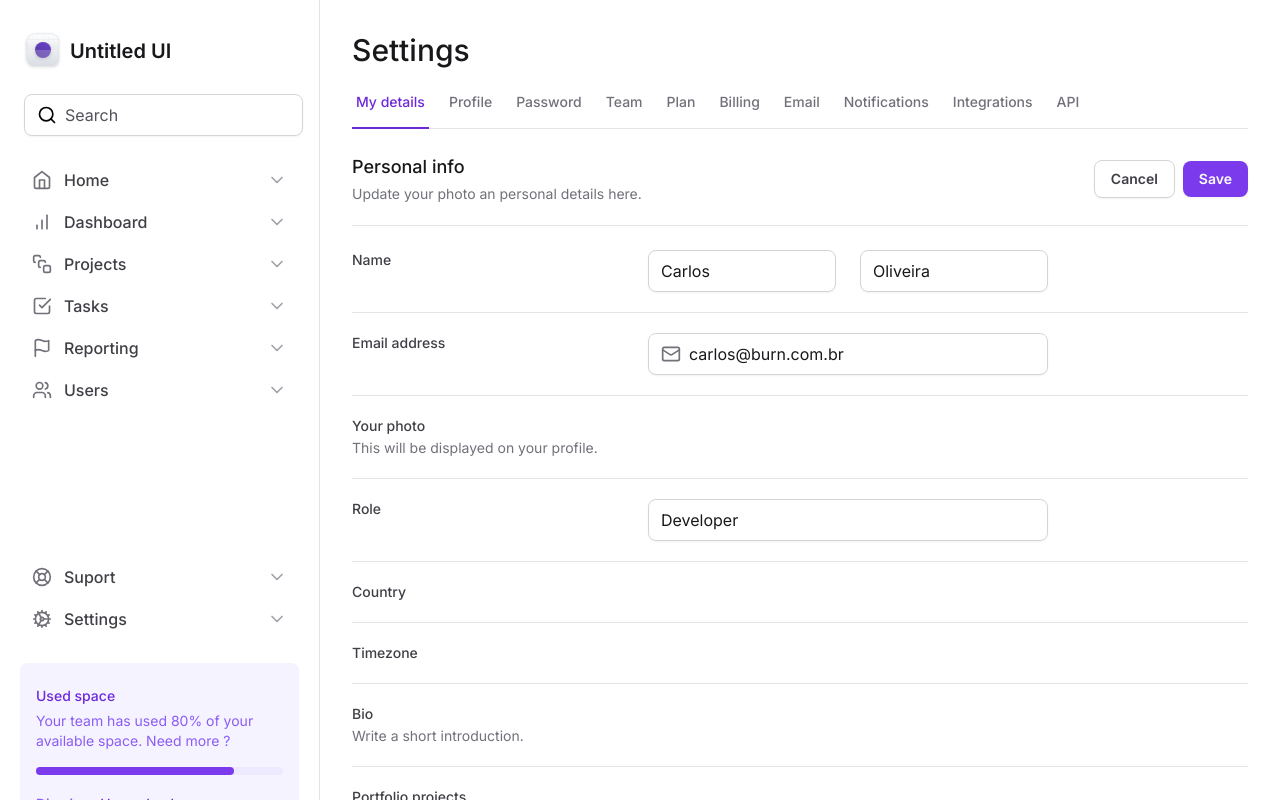
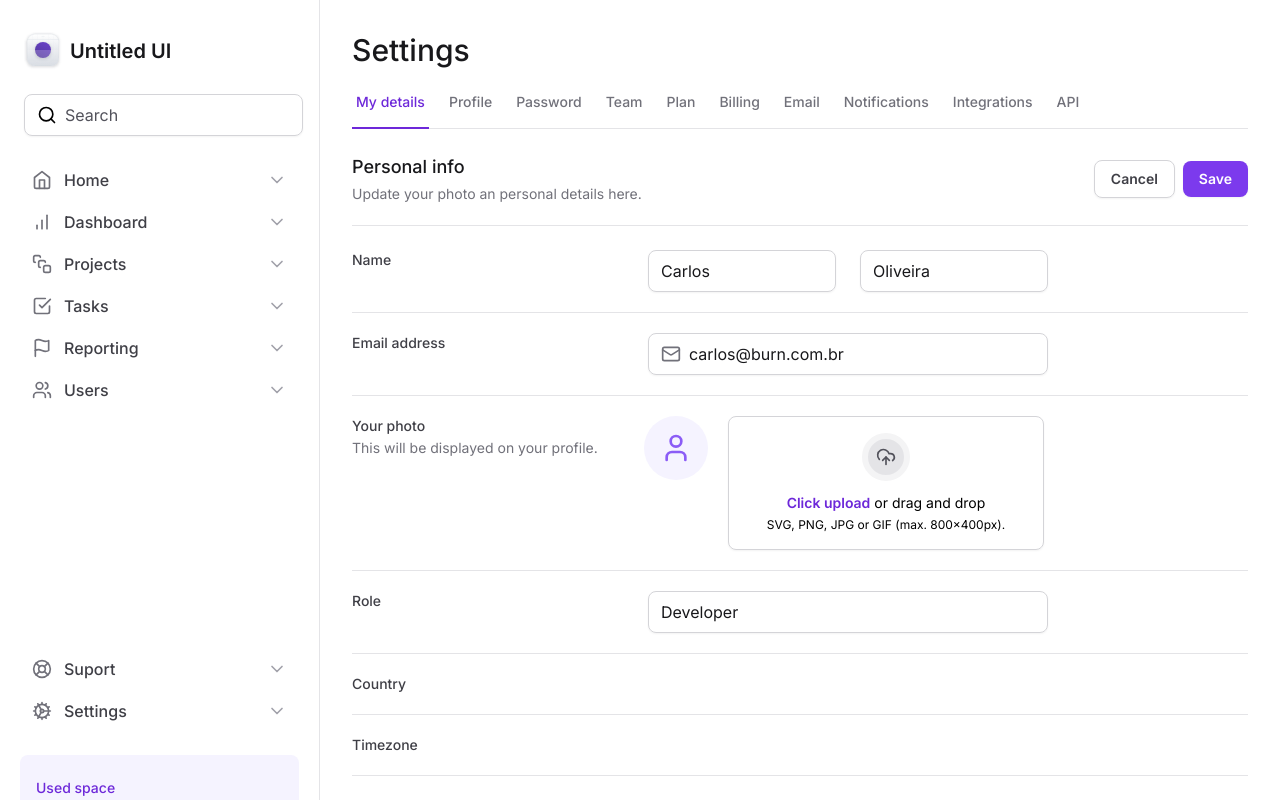
Before and after one commit to burn-c/tailwind-next, a Next.js app: page / in a window 1280 px wide. Shown: the top 800 px of the page. Built offline with nearby package versions, Linux system fonts and the light colour scheme.

Commit message:
feat(Home): adds Avatar upload input

```diff
--- a/src/app/page.tsx
+++ b/src/app/page.tsx
@@ -1,6 +1,7 @@
+import { Mail, UploadCloud, User } from 'lucide-react'
+
 import { InputRoot, InputControl, InputPrefix } from '@/components/Input'
 import SettingTabs from '@/components/SettingsTabs'
-import { Mail } from 'lucide-react'
 
 export default function Home() {
   return (
@@ -38,7 +39,7 @@
           id="settings"
           className="mt-6 flex w-full flex-col gap-5 divide-y divide-zinc-200"
         >
-          <div className="grid-cols-form grid gap-3">
+          <div className="grid grid-cols-form gap-3">
             <label
               htmlFor="firstName"
               className=" text-sm font-medium text-zinc-700"
@@ -56,7 +57,7 @@
             </div>
           </div>
 
-          <div className="grid-cols-form grid gap-3 pt-5">
+          <div className="grid grid-cols-form gap-3 pt-5">
             <label
               htmlFor="email"
               className="text-sm font-medium text-zinc-700"
@@ -75,9 +76,9 @@
             </InputRoot>
           </div>
 
-          <div className="grid-cols-form grid gap-3 pt-5">
+          <div className="grid grid-cols-form gap-3 pt-5">
             <label
-              htmlFor="email"
+              htmlFor="photo"
               className="text-sm font-medium text-zinc-700"
             >
               Your photo
@@ -85,10 +86,39 @@
                 This will be displayed on your profile.
               </span>
             </label>
-            <div />
+
+            <div className="flex items-start gap-5">
+              <div className="flex h-16 w-16 items-center justify-center rounded-full bg-violet-50">
+                <User className="h-8 w-8 text-violet-500" />
+              </div>
+
+              <label
+                htmlFor="photo"
+                className="hover:bg-violet-25 group flex flex-1 cursor-pointer flex-col items-center gap-3 rounded-lg border border-zinc-300 to-zinc-500 px-6 py-4 text-center shadow-sm hover:border-violet-200 hover:text-violet-500"
+              >
+                <div className="border-6 rounded-full border-zinc-100 bg-zinc-200 p-2 group-hover:border-violet-100 group-hover:bg-violet-200">
+                  <UploadCloud className="h-5 w-5 text-zinc-600 group-hover:text-violet-600" />
+                </div>
+
+                <div className="flex flex-col items-center gap-1">
+                  <span className="text-sm">
+                    <span className="font-semibold text-violet-700">
+                      Click upload
+                    </span>{' '}
+                    or drag and drop
+                  </span>
+
+                  <span className="text-xs">
+                    SVG, PNG, JPG or GIF (max. 800x400px).
+                  </span>
+                </div>
+              </label>
+
+              <input type="file" id="photo" className="sr-only" />
+            </div>
           </div>
 
-          <div className="grid-cols-form grid gap-3 pt-5">
+          <div className="grid grid-cols-form gap-3 pt-5">
             <label htmlFor="role" className="text-sm font-medium text-zinc-700">
               Role
             </label>
@@ -97,7 +127,7 @@
             </InputRoot>
           </div>
 
-          <div className="grid-cols-form grid gap-3 pt-5">
+          <div className="grid grid-cols-form gap-3 pt-5">
             <label
               htmlFor="country"
               className="text-sm font-medium text-zinc-700"
@@ -107,7 +137,7 @@
             <div />
           </div>
 
-          <div className="grid-cols-form grid gap-3 pt-5">
+          <div className="grid grid-cols-form gap-3 pt-5">
             <label
               htmlFor="timezone"
               className="text-sm font-medium text-zinc-700"
@@ -117,7 +147,7 @@
             <div />
           </div>
 
-          <div className="grid-cols-form grid gap-3 pt-5">
+          <div className="grid grid-cols-form gap-3 pt-5">
             <label htmlFor="bio" className="text-sm font-medium text-zinc-700">
               Bio
               <span className="mt-0.5 block text-sm font-normal text-zinc-500">
@@ -127,7 +157,7 @@
             <div />
           </div>
 
-          <div className="grid-cols-form grid gap-3 pt-5">
+          <div className="grid grid-cols-form gap-3 pt-5">
             <label
               htmlFor="projects"
               className="text-sm font-medium text-zinc-700"
--- a/tailwind.config.ts
+++ b/tailwind.config.ts
@@ -4,10 +4,20 @@
   content: ['./src/**/*.tsx'],
   theme: {
     extend: {
+      colors: {
+        violet: {
+          25: '#fcfaff',
+        },
+      },
+
       gridTemplateColumns: {
         app: 'minmax(18rem, 20rem) 1fr',
         profile: 'max-content 1fr max-content',
         form: 'minmax(7.5rem, 17.5rem) minmax(25rem, 1fr) minmax(0, 15rem)',
+      },
+
+      borderWidth: {
+        6: '6px',
       },
 
       maxWidth: {
```
